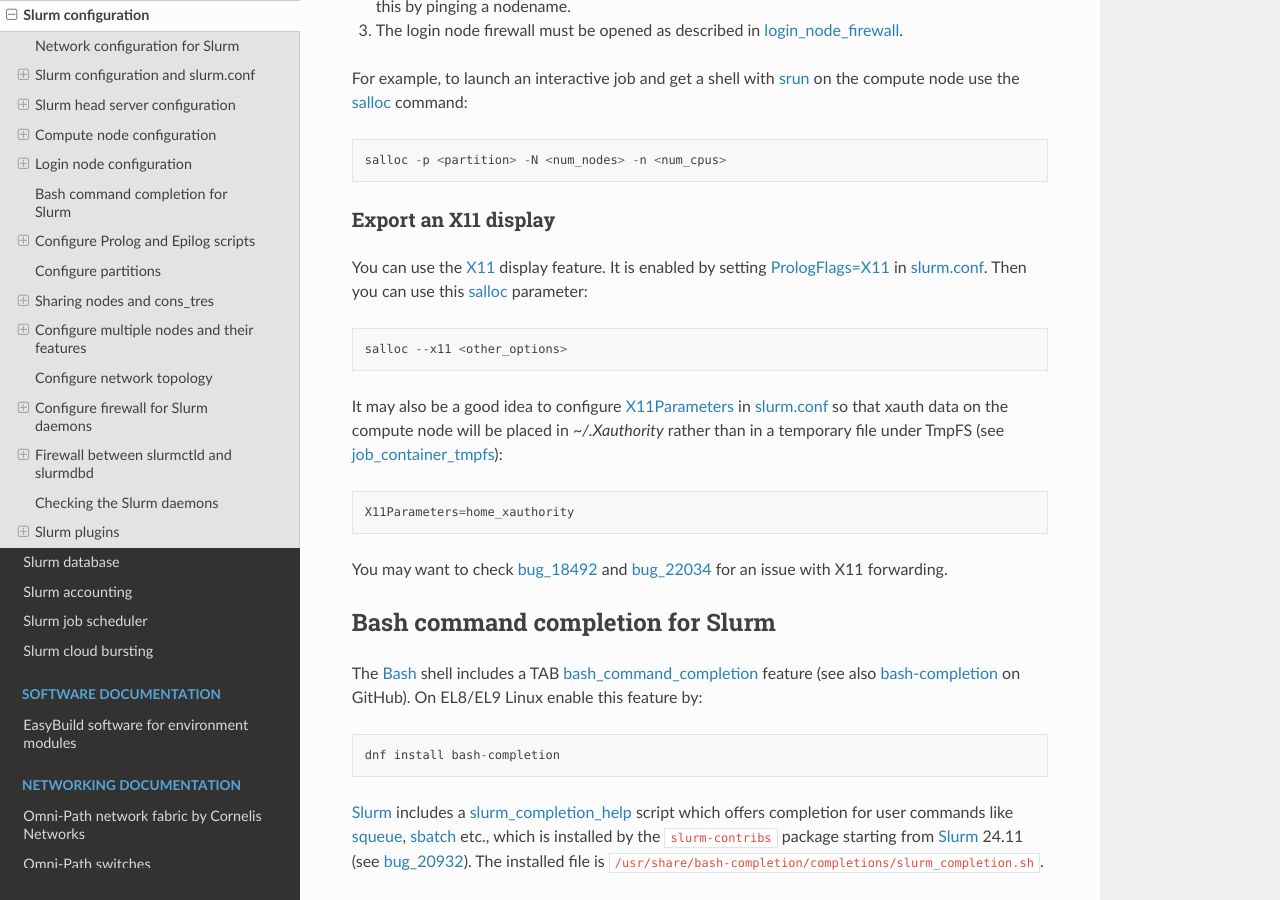
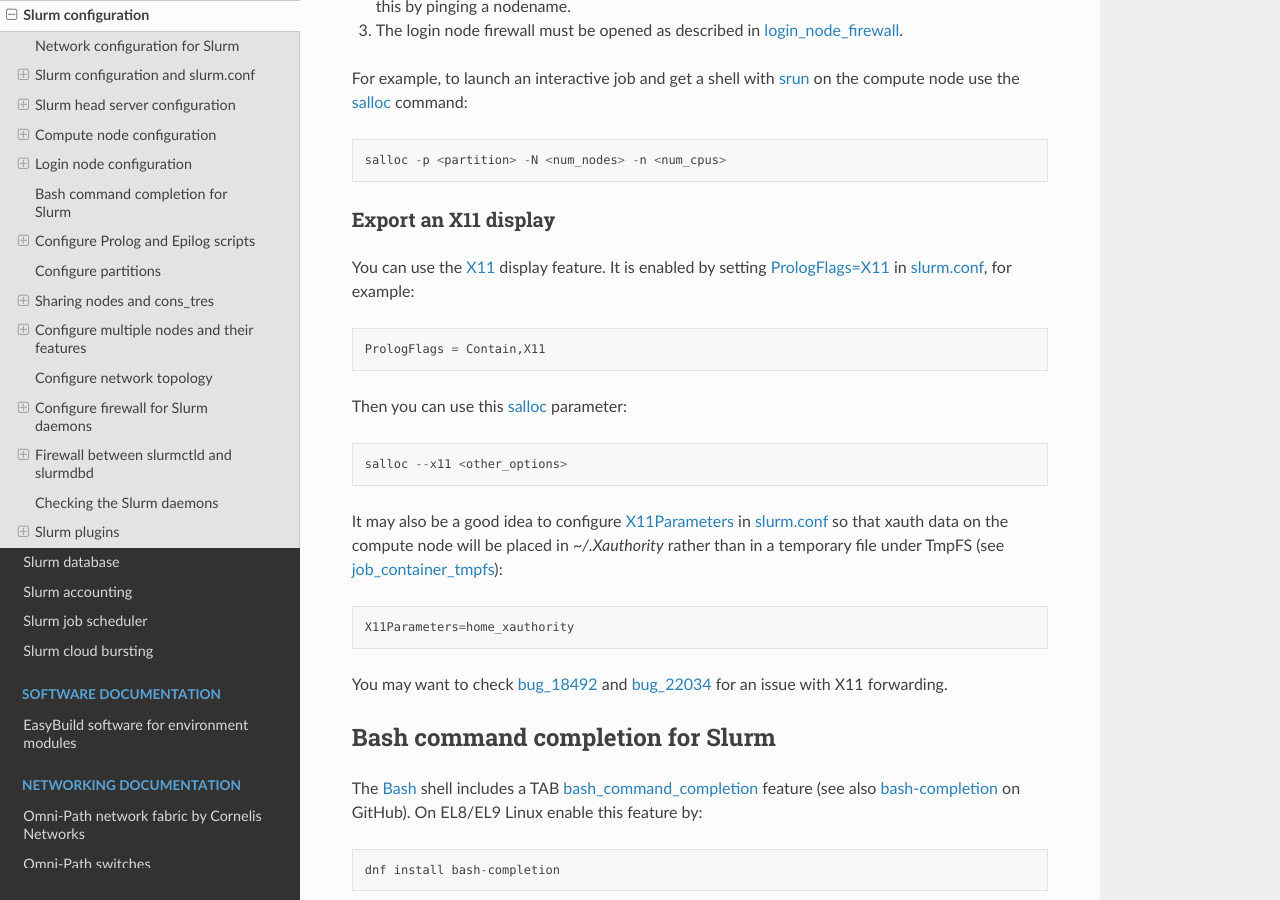
Before and after one commit to OleHolmNielsen/Niflheim_system, a Sphinx documentation site: the page built from docs/Slurm_configuration.rst, in a window 1280 px wide and 900 px high, scrolled down 35207 px. Built offline with Sphinx 7.4.7 and the Read the Docs theme 3.1.0, drawn with Linux system fonts in a browser that asks for light colours.

Commit message:
Added slurm.conf line

```diff
--- a/docs/Slurm_configuration.rst
+++ b/docs/Slurm_configuration.rst
@@ -1502,7 +1502,11 @@
 ---------------------
 
 You can use the X11_ display feature.
-It is enabled by setting `PrologFlags=X11 <https://slurm.schedmd.com/slurm.conf.html#OPT_X11>`_ in slurm.conf_.
+It is enabled by setting `PrologFlags=X11 <https://slurm.schedmd.com/slurm.conf.html#OPT_X11>`_ in slurm.conf_,
+for example::
+
+  PrologFlags = Contain,X11
+
 Then you can use this salloc_ parameter::
 
   salloc --x11 <other_options>
```
